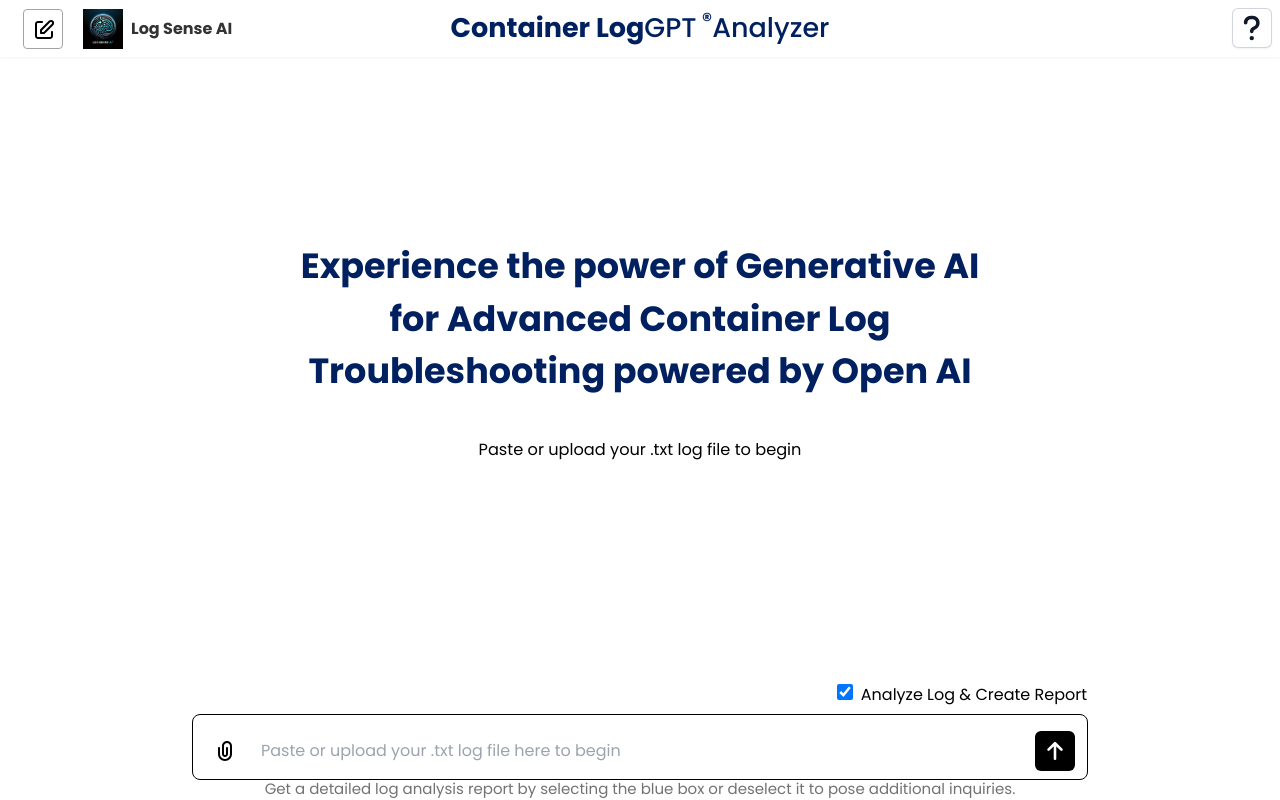
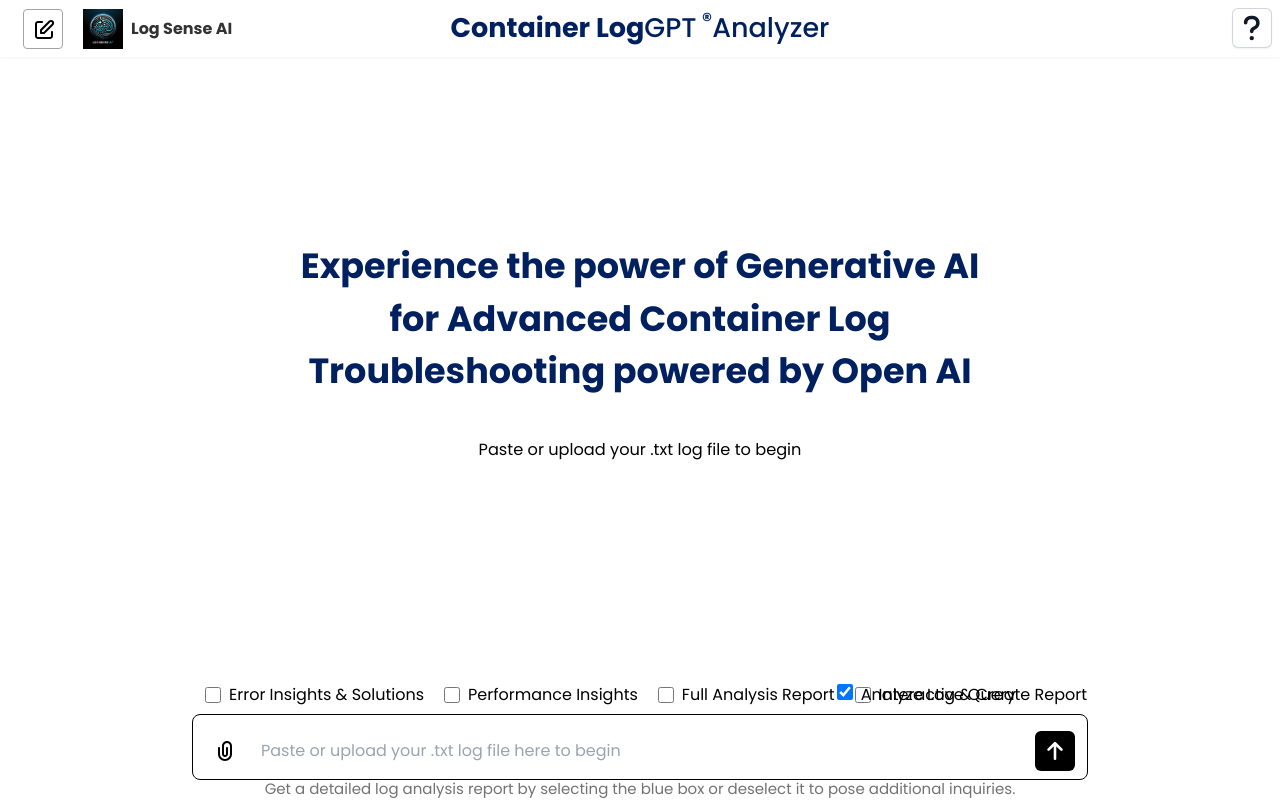
Before and after one commit to perseusprince070/loganalysis_client, a React (Create React App) app: page /container in a window 1280 px wide. Built offline with nearby package versions, Linux system fonts and the light colour scheme.

Commit message:
update frontend

```diff
--- a/src/pages/ContainerView.js
+++ b/src/pages/ContainerView.js
@@ -109,6 +109,33 @@ const ContainerView = () => {
         onSubmit={handleSubmit}
         className="w-[70vw] border-[1px] border-black rounded-lg absolute ;lg:bottom-5 md:bottom-5 sm:bottom-5 -bottom-16 px-3 py-2"
       >
+        <div className="flex flex-row gap-5 absolute -top-8">
+          <div className="flex items-center">
+            <input type="checkbox" id="flexCheckDefault" className="size-4" />
+            <label htmlFor="flexCheckDefault" className="ml-2">
+              Error Insights & Solutions
+            </label>
+          </div>
+          <div className="flex items-center">
+            <input type="checkbox" id="flexCheckDefault" className="size-4" />
+            <label htmlFor="flexCheckDefault" className="ml-2">
+              Performance Insights
+            </label>
+          </div>
+          <div className="flex items-center">
+            <input type="checkbox" id="flexCheckDefault" className="size-4" />
+            <label htmlFor="flexCheckDefault" className="ml-2">
+              Full Analysis Report
+            </label>
+          </div>
+          <div className="flex items-center">
+            <input type="checkbox" id="flexCheckDefault" className="size-4" />
+            <label htmlFor="flexCheckDefault" className="ml-2">
+              Interactive Query
+            </label>
+          </div>
+        </div>
+
         <div className="absolute right-0 -top-8">
           <input
             type="checkbox"
```
